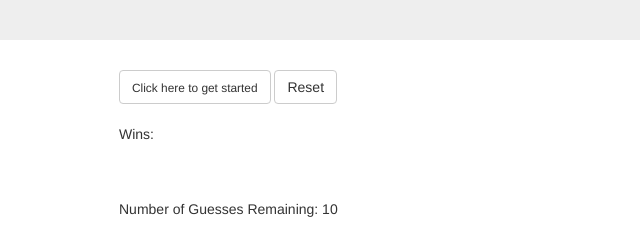
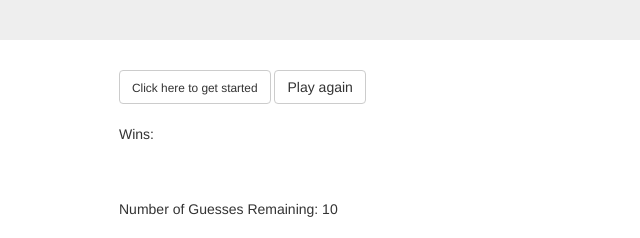
Before and after one commit to gentlegiant303/Hangman-Game, a plain HTML site: page index.html in a window 1280 px wide. Shown: the part 155-393 px from the top of the page, 346-986 px from the left. Drawn offline with nearby package versions, Linux system fonts and the light colour scheme.

Commit message:
working push2

```diff
--- a/index.html
+++ b/index.html
@@ -18,7 +18,7 @@
      </div>
      <div class="col-md-8">
      <button id="start"class="btn btn-default"> <small>Click here to get started</small></button>
-     <button class="btn btn-default" id="reset">Reset</button>
+     <button class="btn btn-default" id="reset">Play again</button>
      <br>
      <br>Wins:<span id="wins"></span>
      <br><span id="blankSpaces"></span>
```
